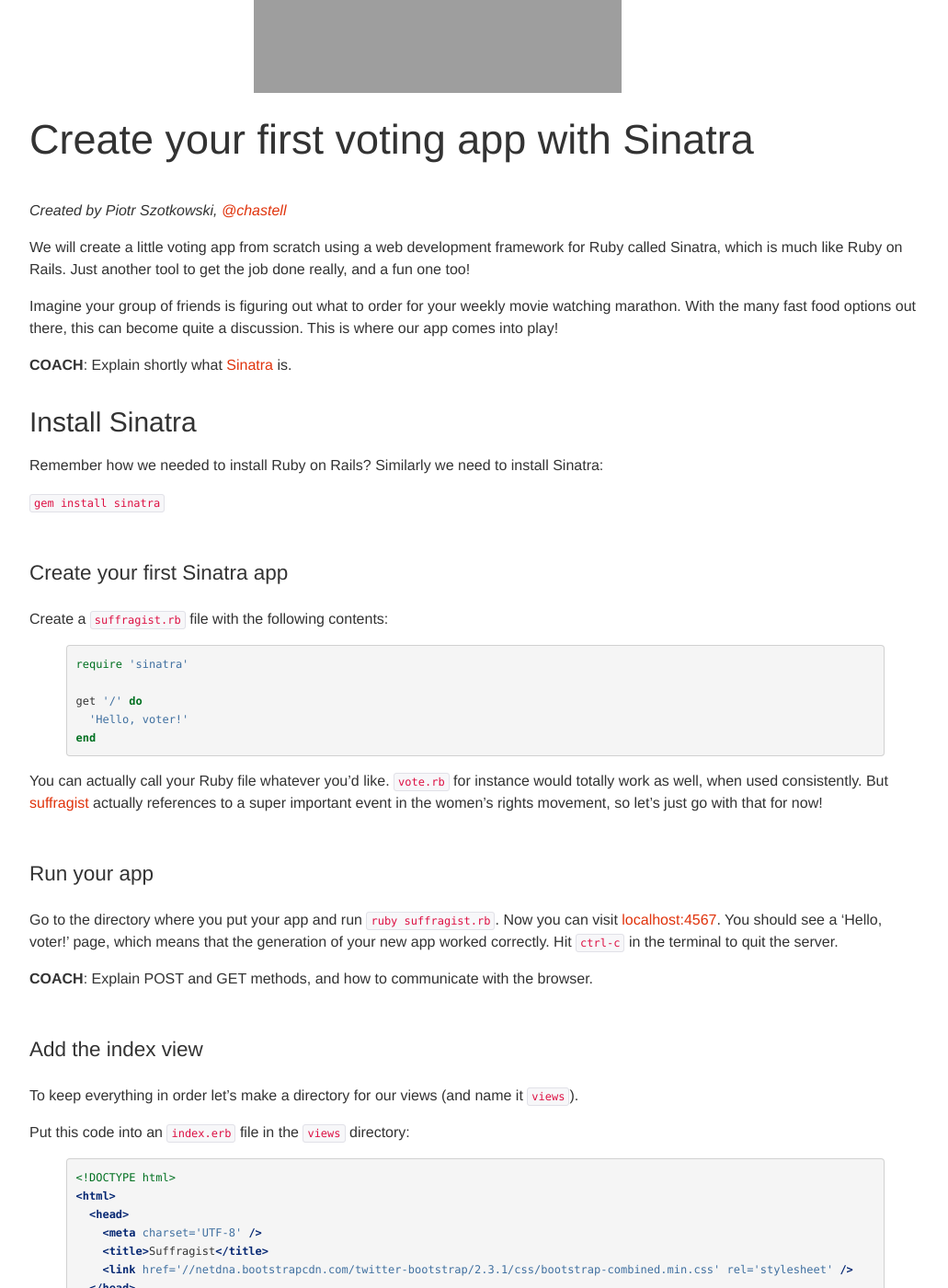
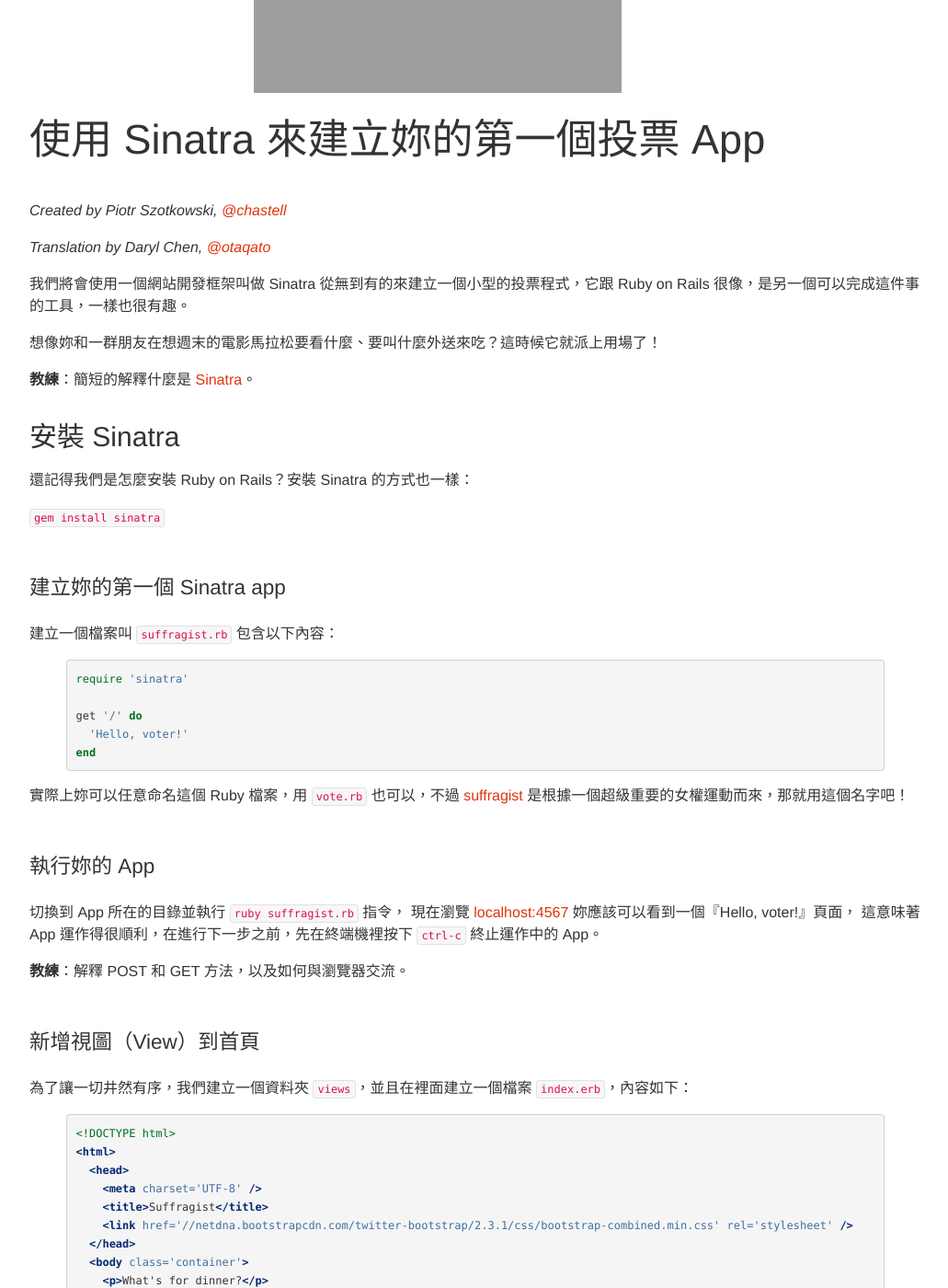
Before and after one commit to railsgirls-taiwan/railsgirls-taiwan.github.io, a Jekyll site: the page built from _posts/2014-10-02-sinatra-app-tutorial.markdown, in a window 1280 px wide and 1400 px high, scrolled down 900 px, cut to the strip 0-1400 px from the top of the window. Shown: the whole strip at 92% size, without its empty margins (53-1084 px from the left). Built offline with Jekyll 4.4.1, drawn with Linux system fonts in a browser that asks for light colours; nearby versions of some CDN libraries; Markdown is read by kramdown in place of the engine named in the settings; some of the changed text lies outside the part shown; grey boxes are pictures that could not be loaded.

Commit message:
Translate Sinatra tutorial

```diff
--- a/_posts/2014-10-02-sinatra-app-tutorial.markdown
+++ b/_posts/2014-10-02-sinatra-app-tutorial.markdown
@@ -4,25 +4,27 @@
 permalink: sinatra-app
 ---
 
-# Create your first voting app with Sinatra
+# 使用 Sinatra 來建立妳的第一個投票 App
 
 *Created by Piotr Szotkowski, [@chastell](https://twitter.com/chastell)*
 
-We will create a little voting app from scratch using a web development framework for Ruby called Sinatra, which is much like Ruby on Rails. Just another tool to get the job done really, and a fun one too!
+*Translation by Daryl Chen, [@otaqato](https://twitter.com/otaqato)*
 
-Imagine your group of friends is figuring out what to order for your weekly movie watching marathon. With the many fast food options out there, this can become quite a discussion. This is where our app comes into play!
+我們將會使用一個網站開發框架叫做 Sinatra 從無到有的來建立一個小型的投票程式，它跟 Ruby on Rails 很像，是另一個可以完成這件事的工具，一樣也很有趣。
 
-__COACH__: Explain shortly what [Sinatra](http://www.sinatrarb.com) is.
+想像妳和一群朋友在想週末的電影馬拉松要看什麼、要叫什麼外送來吃？這時候它就派上用場了！
 
-## Install Sinatra
+__教練__：簡短的解釋什麼是 [Sinatra](http://www.sinatrarb.com)。
 
-Remember how we needed to install Ruby on Rails? Similarly we need to install Sinatra:
+## 安裝 Sinatra
+
+還記得我們是怎麼安裝 Ruby on Rails？安裝 Sinatra 的方式也一樣：
 
 `gem install sinatra`
 
-### Create your first Sinatra app
+### 建立妳的第一個 Sinatra app
 
-Create a `suffragist.rb` file with the following contents:
+建立一個檔案叫 `suffragist.rb` 包含以下內容：
 
 {% highlight ruby %}
 require 'sinatra'
@@ -32,27 +34,19 @@
 end
 {% endhighlight %}
 
+實際上妳可以任意命名這個 Ruby 檔案，用 `vote.rb` 也可以，不過 [suffragist](http://zh.wikipedia.org/wiki/%E9%80%89%E4%B8%BE%E6%9D%83#.E5.A9.A6.E5.A5.B3.E9.81.B8.E8.88.89.E6.AC.8A) 是根據一個超級重要的女權運動而來，那就用這個名字吧！
 
-You can actually call your Ruby file whatever you'd like. `vote.rb` for instance would totally work as well, when used consistently. But [suffragist](http://www.vocabulary.com/dictionary/suffragist) actually references to a super important event in the women's rights movement, so let's just go with that for now!
+### 執行妳的 App
 
+切換到 App 所在的目錄並執行 `ruby suffragist.rb` 指令，
+現在瀏覽 [localhost:4567](http://localhost:4567) 妳應該可以看到一個『Hello, voter!』頁面，
+這意味著 App 運作得很順利，在進行下一步之前，先在終端機裡按下 `ctrl-c` 終止運作中的 App。
 
-### Run your app
+__教練__：解釋 POST 和 GET 方法，以及如何與瀏覽器交流。
 
-Go to the directory where you put your app and run `ruby suffragist.rb`.
-Now you can visit [localhost:4567](http://localhost:4567). You should
-see a ‘Hello, voter!’ page, which means that the generation of your new
-app worked correctly. Hit `ctrl-c` in the terminal to quit the server.
+### 新增視圖（View）到首頁
 
-__COACH__: Explain POST and GET methods, and how to communicate with the browser.
-
-
-
-### Add the index view
-
-To keep everything in order let’s make
-a directory for our views (and name it `views`).
-
-Put this code into an `index.erb` file in the `views` directory:
+為了讓一切井然有序，我們建立一個資料夾 `views`，並且在裡面建立一個檔案 `index.erb`，內容如下：
 
 {% highlight erb %}
 <!DOCTYPE html>
@@ -81,7 +75,7 @@
 </html>
 {% endhighlight %}
 
-And into `suffragist.rb`:
+在 `suffragist.rb` 裡加入：
 
 {% highlight ruby %}
 Choices = {
@@ -92,7 +86,7 @@
 }
 {% endhighlight %}
 
-Change the `get` action:
+改變 `get` 動作的內容：
 
 {% highlight ruby %}
 get '/' do
@@ -100,18 +94,13 @@
 end
 {% endhighlight %}
 
-Run `ruby suffragist.rb`, check your
-results and quit the server with `ctrl-c`.
+執行 `ruby suffragist.rb`，看看結果，然後 `ctrl-c` 終止運作中的 App。
 
-__COACH__: Talk a little about HTML and erb. Explain
-templates. Explain what global constants are.
+__教練__：聊聊 HTML 和 erb，解釋 templates 和全域常數的意思
 
+### 樣板
 
-
-### Templates
-
-Adjust the `index.erb` file in the `views`
-directory and add the `<h1>…</h1>` line:
+編輯 `views` 裡的 `index.erb` 檔案，加入 `<h1>...</h1>` 這一行，像下面這樣：
 
 {% highlight erb %}
   <body class='container'>
@@ -119,7 +108,7 @@
     <p>What's for dinner?</p>
 {% endhighlight %}
 
-Change the `get` action:
+改變 `get` 動作的內容：
 
 {% highlight ruby %}
 get '/' do
@@ -128,14 +117,11 @@
 end
 {% endhighlight %}
 
-__COACH__: Explain what instance variables are and
-how Sinatra makes them visible in the views.
+__教練__：解釋實體變數是什麼，以及 Sinatra 如何讓它們出現在頁面上。
 
+### 替 POST 結果增加一點能力
 
-
-### Add the ability to POST results
-
-Put this into `suffragist.rb`:
+把以下內容加進 `suffragist.rb`：
 
 {% highlight ruby %}
 post '/cast' do
@@ -145,8 +131,7 @@
 end
 {% endhighlight %}
 
-Create a new file in the `views` directory, `cast.erb`,
-and put there some HTML with embedded Ruby code:
+在 `views` 資料夾裡新增檔案 `cast.erb` 並放進一點 HTML 和 Ruby 程式，內容如下：
 
 {% highlight erb %}
 <!DOCTYPE html>
@@ -164,15 +149,11 @@
 </html>
 {% endhighlight %}
 
-__COACH__: Explain how POST works. How to catch what
-was sent in the form? Where do `params` come from?
+__教練__：解釋 POST 是怎麼運作，要如何接收從表單寄出的內容，`params` 從哪裡來？
 
+### 整理程式碼成一般常見的版型
 
-
-### Factor out a common layout
-
-Create a `layout.erb` file in the `views`
-directory. Put the following in there:
+在 `views` 資料夾裡建立一個檔案 `layout.erb`，並加入以下內容：
 
 {% highlight erb %}
 <!DOCTYPE html>
@@ -189,17 +170,13 @@
 </html>
 {% endhighlight %}
 
-Remove the above part from the other two templates
-(`index.erb` and `cast.erb` in the `views` directory).
+從另外兩個樣板移除和上面重複的內容（分別是 `index.erb` 和 `cast.erb` 在 `views` 資料夾裡）。
 
-__COACH__: Talk about the structure of HTML documents and how factoring
-out common code work in general. Explain what `yield` does.
+__教練__：聊聊 HTML 的文件架構和一般整理程式碼的方式，解釋 `yield` 的意思。
 
+### 加入投票結果路徑和投票結果頁面
 
-
-### Add the results route and the results view
-
-Paste the following code into `suffragist.rb`:
+將下列程式碼貼到 `suffragist.rb`：
 
 {% highlight ruby %}
 get '/results' do
@@ -208,7 +185,7 @@
 end
 {% endhighlight %}
 
-Create a new file in the `views` directory, called `results.erb`.
+在 `views` 資料夾裡建立一個檔案 `results.erb`，內容如下：
 
 {% highlight erb %}
 <table class='table table-hover table-striped'>
@@ -223,26 +200,21 @@
 <p><a href='/'>Cast more votes!</a></p>
 {% endhighlight %}
 
-Run `ruby suffragist.rb`, check
-your results and quit the server with `ctrl-c`.
+執行 `ruby suffragist.rb`，看看結果，然後 `ctrl-c` 終止運作中的 App。
 
-__COACH__: Explain HTML tables and how how the
-missing values from the hash default to zero.
+__教練__：解釋 HTML 表格以及票數為何為零。
 
+### 使用 YAML::Store 保存投票結果
 
+該是來點新玩意了，讓我們來保存投票結果。
 
-### Persist the results using YAML::Store
-
-Time for something new! Let’s store our choices.
-
-Add the following to the top of `suffragist.rb`:
+在 `suffragist.rb` 的最上面加上以下內容：
 
 {% highlight ruby %}
 require 'yaml/store'
 {% endhighlight %}
 
-Add some more code into `suffragist.rb` – replace
-`post '/cast'` and `get '/results'` with the following:
+將下列程式碼加入 `suffragist.rb` ，用它們取代 `post '/cast'` 以及 `post '/results'`：
 
 {% highlight ruby %}
 post '/cast' do
@@ -265,27 +237,21 @@
 end
 {% endhighlight %}
 
-__COACH__: Explain what YAML is.
+__教練__：解釋什麼是 YAML。
 
+### 看看投完票的時候，YAML 檔案是如何變化的
 
-### See how the YAML file changes when votes are cast
+我們打開 `votes.yml`，接著投票，然後再檢查 `votes.yml` 一次
 
-Let’s open `votes.yml`. And vote. And check again.
+__教練__：或許會有些學員忘了把伺服器關掉再執行，這是與學員一起尋找解答的好機會，學員不用為了懂得如何結束程式而自行尋找解答。
 
-__COACH__: There will be situations when one or more students will
-forget to quit the server before running it again. It’s a good
-opportunity to search the Internet for a solution. They don’t
-have to know everything about killing processes to find a solution.
+__教練__：在最後稍微解釋一下 Sinatra 與 Rails 的差異。
 
-__COACH__: In the end explain shortly the differences between Sinatra and Rails.
+## 在 App 裡發揮妳的創意
 
+用妳覺得適合的方式，嘗試改變 App 的內容：
 
-
-## Play with the app
-
-Try to change things in the app in any way you see fit:
-
-* Add some additional logic to the views.
-* Redirect to the results outright.
-* Add other votings; how would the YAML file need to change?
-* Try to style the file in different ways.
+* 為頁面加上額外的邏輯
+* 投完票直接顯示投票結果
+* 增加其他投票主題；YAML 檔案要如何應對新功能的變化
+* 嘗試以不同方式設計檔案
```
